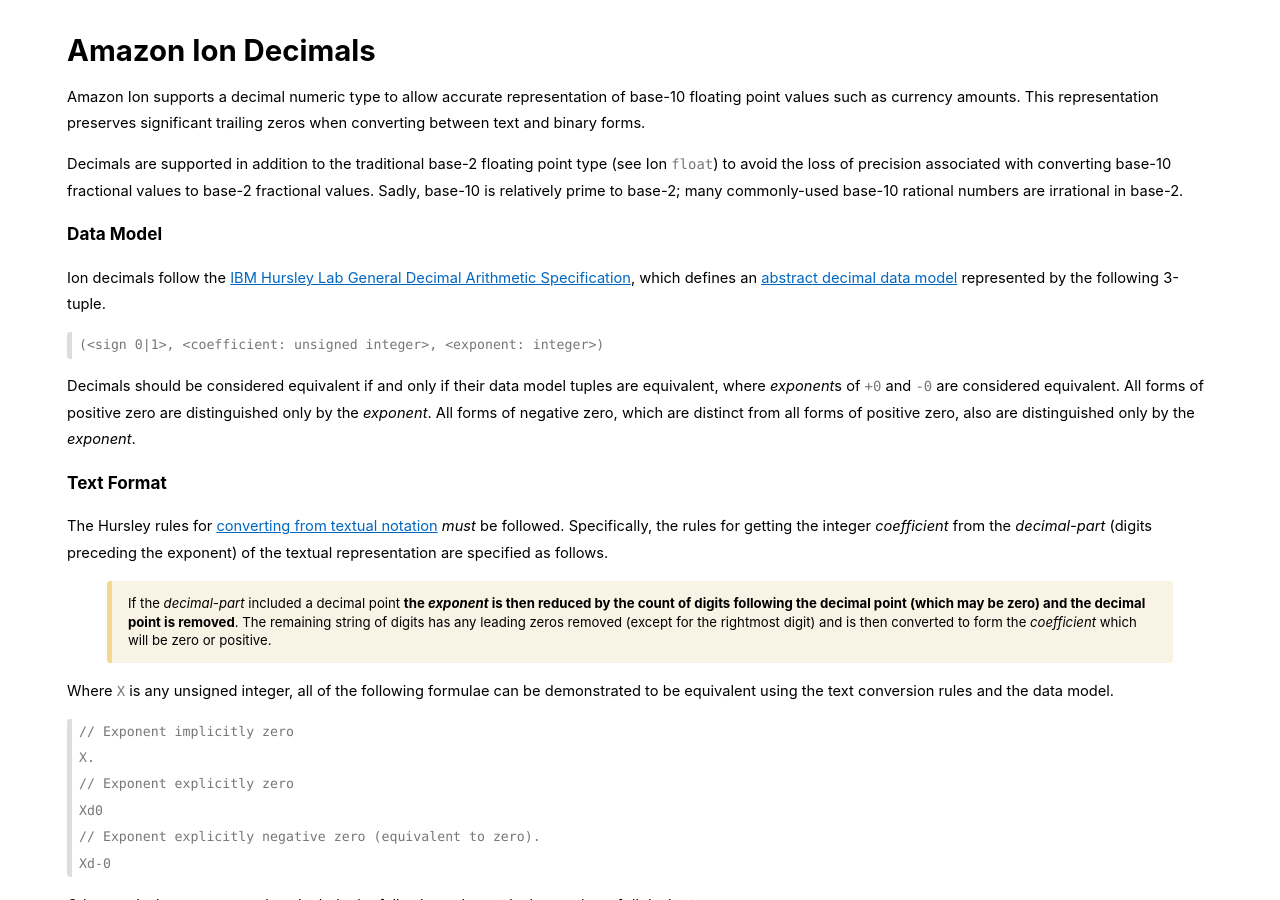
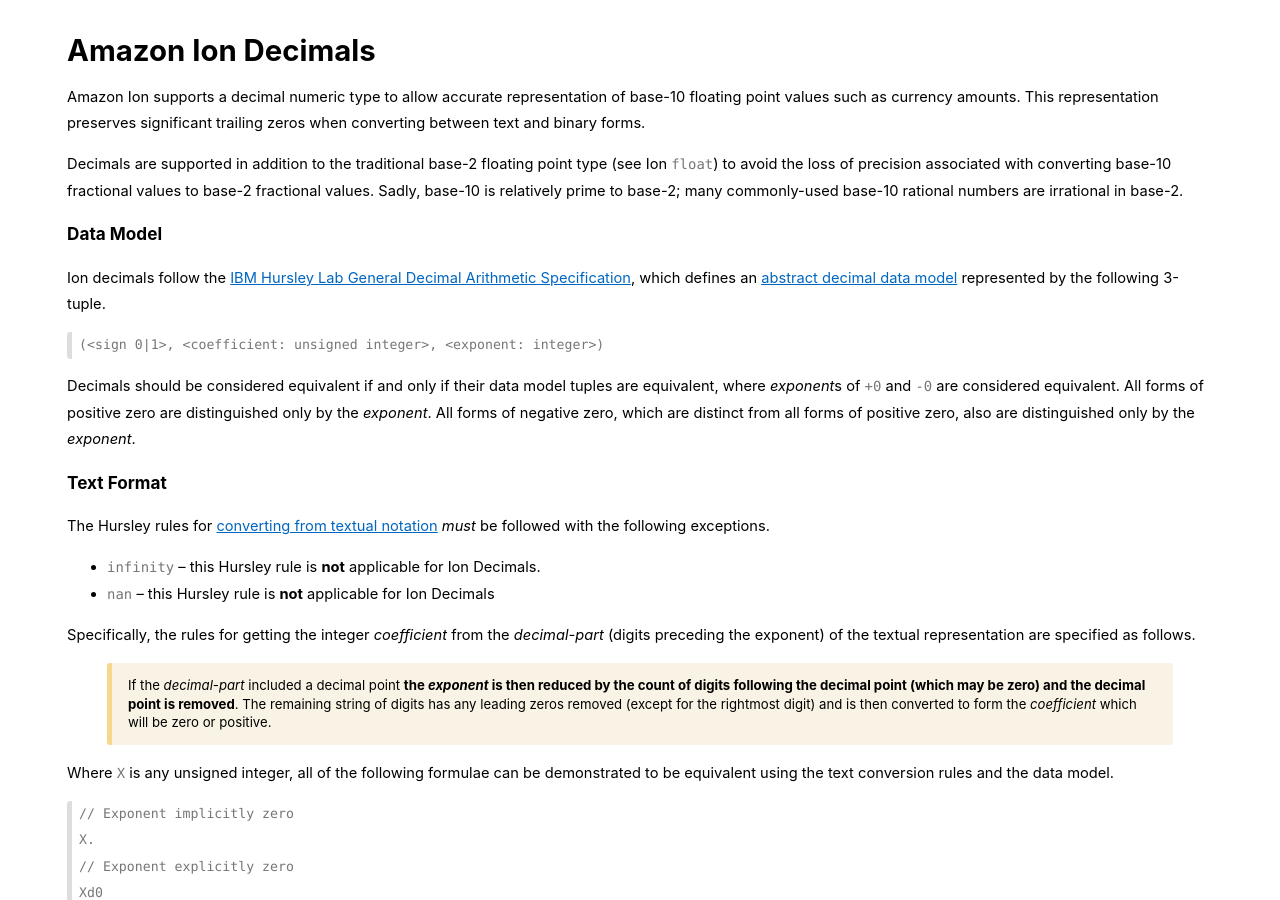
Before and after one commit to amazon-ion/ion-docs, a Jekyll site: the page built from decimal.md, in a window 1280 px wide and 900 px high. Built offline with Jekyll 4.4.1, drawn with Linux system fonts in a browser that asks for light colours.

Commit message:
Specify inapplicable Hursley Decimal String rules

```diff
--- a/decimal.md
+++ b/decimal.md
@@ -31,7 +31,11 @@
 
 ### Text Format
 
-The Hursley rules for [converting from textual notation][3] *must* be followed.
+The Hursley rules for [converting from textual notation][3] *must* be followed with the following exceptions.
+
+* `infinity`  -- this Hursley rule is **not** applicable for Ion Decimals.
+* `nan`       -- this Hursley rule is **not** applicable for Ion Decimals
+
 Specifically, the rules for getting the integer *coefficient* from the
 *decimal-part* (digits preceding the exponent) of the textual representation
 are specified as follows.
```
